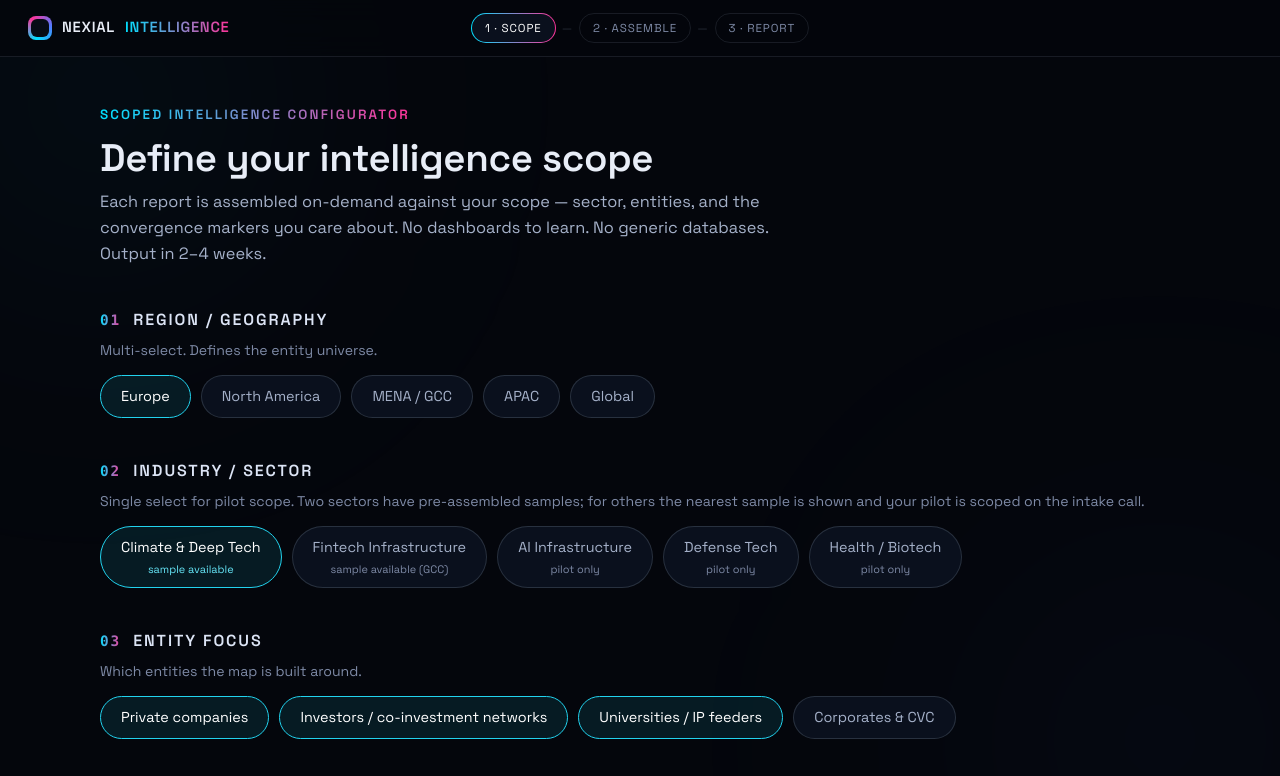
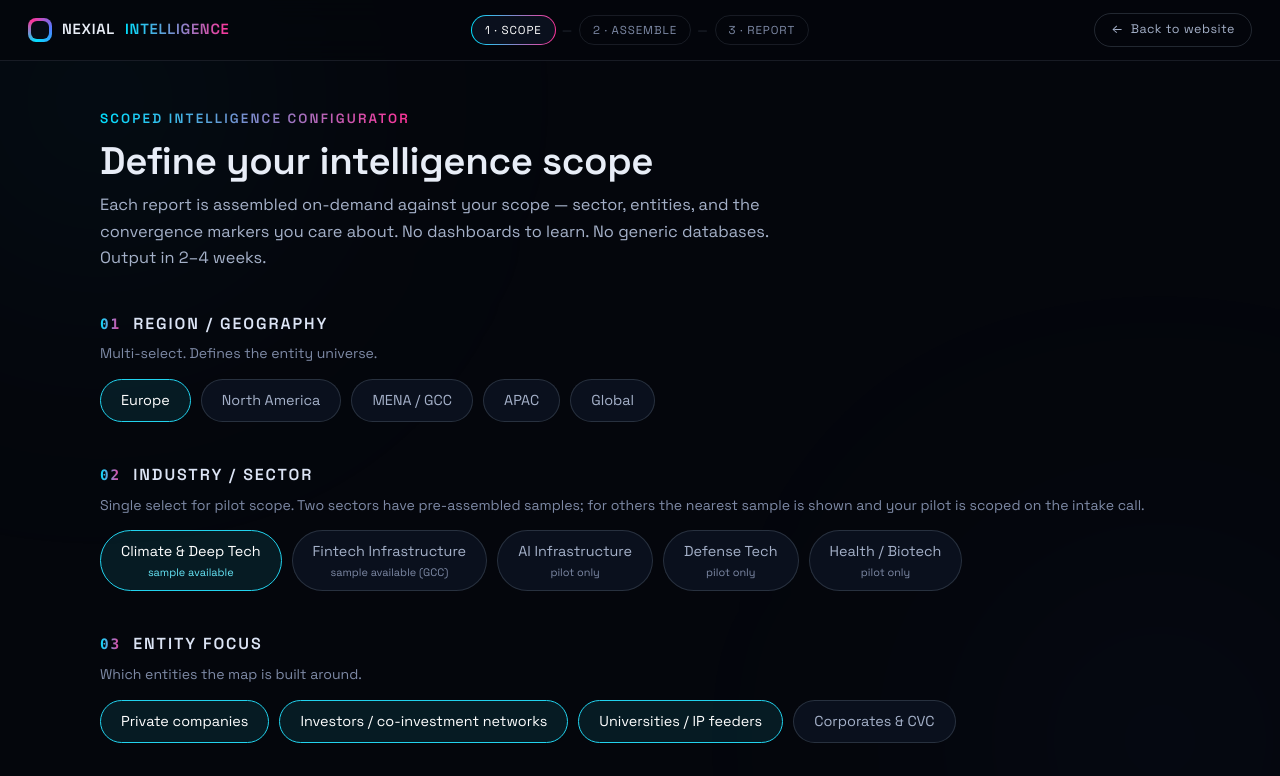
Before and after one commit to dmytrobudanov/nexial-intelligence, a plain HTML site: page sample/index.html in a window 1280 px wide. Shown: the top 776 px of the page. Drawn offline with Linux system fonts and the light colour scheme.

Commit message:
Add files via upload

```diff
--- a/sample/index.html
+++ b/sample/index.html
@@ -65,10 +65,23 @@
     background:rgba(4,6,12,.85);
     border-bottom:1px solid var(--line);
   }
+  a.brand, a.brand:hover { text-decoration:none; }
+  a.brand, a.brand:hover { text-decoration:none; }
+  a.brand:hover { opacity:.85; }
   .brand { justify-self:start; display:inline-flex; align-items:center; gap:10px; font-size:.92rem; letter-spacing:.05em; text-transform:uppercase; color:var(--text); font-weight:600; white-space:nowrap; }
   .brand b { font-weight:600; background:var(--brand-grad); -webkit-background-clip:text; background-clip:text; color:transparent; }
   .logo-mark { width:24px; height:24px; border-radius:8px; background:conic-gradient(from 200deg,#00e0ff,#ff3399,#547aff,#00e0ff); position:relative; flex-shrink:0; display:inline-block; }
   .logo-mark::after { content:""; position:absolute; inset:3px; border-radius:6px; background:#070c16; }
+  .back-site {
+    justify-self:end; display:inline-flex; align-items:center; gap:7px;
+    font-size:.78rem; letter-spacing:.04em; color:var(--text-dim);
+    border:1px solid var(--line-2); border-radius:999px; padding:6px 16px;
+    text-decoration:none; white-space:nowrap; transition:all .18s ease;
+  }
+  .back-site:hover { color:#fff; border-color:var(--line-accent); background:rgba(34,211,238,.07); text-decoration:none; }
+  .back-site .bs-arrow { transition:transform .18s ease; }
+  .back-site:hover .bs-arrow { transform:translateX(-3px); }
+  @media (max-width:560px) { .back-site { padding:6px 12px; font-size:.72rem; } }
   .steps { display:flex; gap:6px; align-items:center; font-size:.72rem; letter-spacing:.08em; text-transform:uppercase; color:var(--text-faint); }
   .steps .st { padding:5px 13px; border:1px solid var(--line); border-radius:999px; transition:all .2s ease; }
   .steps .st.active { color:#fff; border:1px solid transparent;
@@ -358,12 +371,13 @@
 </div>
 
 <div class="topbar">
-  <div class="brand"><span class="logo-mark"></span>NEXIAL <b>INTELLIGENCE</b></div>
+  <a class="brand" href="/"><span class="logo-mark"></span>NEXIAL <b>INTELLIGENCE</b></a>
   <div class="steps">
     <span class="st active" id="stp1">1 · Scope</span><span class="sep">—</span>
     <span class="st" id="stp2">2 · Assemble</span><span class="sep">—</span>
     <span class="st" id="stp3">3 · Report</span>
   </div>
+  <a class="back-site" href="/"><span class="bs-arrow">←</span> Back to website</a>
 </div>
 
 <!-- ============================================================ SCREEN 1 -->
```
